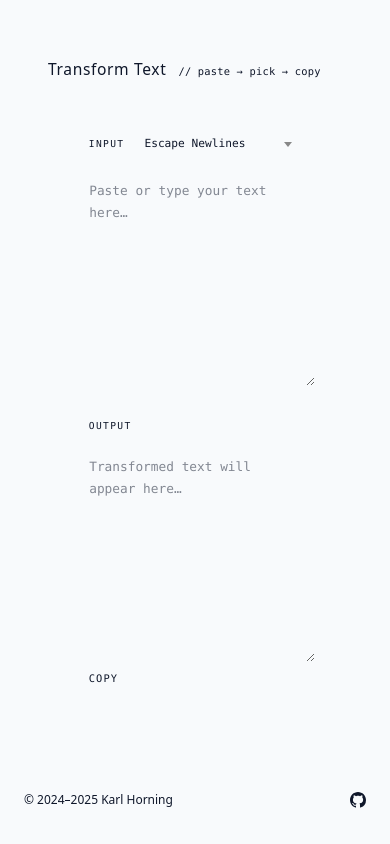
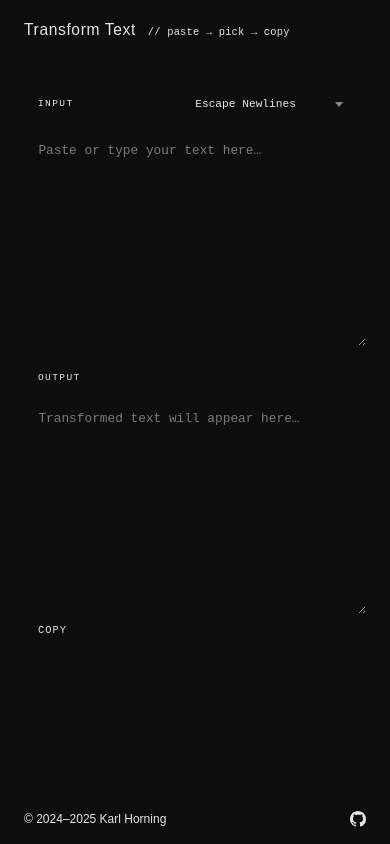
Before and after one commit to Karl-Horning/transform-text, a React (Vite) app: page / in a window 390 px wide. Built offline with nearby package versions, Linux system fonts and the light colour scheme.

Commit message:
feat: update styles
closes #47

```diff
--- a/index.html
+++ b/index.html
@@ -1,34 +1,6 @@
 <!doctype html>
-<html lang="en" class="light">
+<html lang="en">
     <head>
-        <!-- 1) Set the theme class ASAP (blocking, no async/defer) -->
-        <script>
-            (function () {
-                try {
-                    const stored = localStorage.getItem("theme");
-                    const prefersDark = window.matchMedia(
-                        "(prefers-color-scheme: dark)"
-                    ).matches;
-                    const dark = stored ? stored === "dark" : prefersDark;
-                    const c = document.documentElement.classList;
-                    if (dark) c.add("dark");
-                    else c.remove("dark");
-                } catch {}
-            })();
-        </script>
-
-        <!-- 2) Minimal fallback colours to prevent flash before Tailwind loads -->
-        <style>
-            html.dark body {
-                background: #0f172a;
-                color: #f1f5f9;
-            }
-            html:not(.dark) body {
-                background: #f8fafc;
-                color: #0f172a;
-            }
-        </style>
-
         <meta charset="UTF-8" />
         <link rel="icon" href="icons/icon-192.png" />
         <meta name="viewport" content="width=device-width, initial-scale=1.0" />
@@ -42,9 +14,7 @@
         <!-- manifest path relative to this page (resolves under /number-cards-pwa/) -->
         <link rel="manifest" href="manifest.webmanifest" />
     </head>
-    <body
-        class="night:bg-night-900 night:text-night-100 min-h-screen bg-white text-black transition-colors duration-300 dark:bg-gray-900 dark:text-white"
-    >
+    <body>
         <div id="root"></div>
         <script type="module" src="/src/main.tsx"></script>
     </body>
--- a/src/App.module.css
+++ b/src/App.module.css
@@ -1,68 +1,27 @@
 .app {
-  max-width: 1600px;
-  margin: 0 auto;
-  padding: 2.5rem 1.5rem 2rem;
     flex: 1;
     display: flex;
     flex-direction: column;
 }
 
-@media (min-width: 768px) {
-  .app {
-    padding: 3rem 2rem 2rem;
-  }
+.main {
+    position: relative;
+    z-index: 1;
+    flex: 1;
+    padding: 1.5rem;
+    max-width: 780px;
+    width: 100%;
+    margin: 0 auto;
+    display: flex;
+    flex-direction: column;
+    gap: 1rem;
 }
 
+@media (min-width: 640px) {
     .main {
-  flex: 1;
+        padding: 2rem 1.5rem;
+        gap: 1.25rem;
     }
-
-.top {
-  margin-bottom: 2rem;
-}
-
-@media (min-width: 1024px) {
-  .top {
-    display: flex;
-    align-items: flex-start;
-    gap: 2.5rem;
-  }
-}
-
-.topMain {
-  flex: 1;
-  min-width: 0;
-}
-
-.topAside {
-  display: none;
-}
-
-@media (min-width: 1024px) {
-  .topAside {
-    display: block;
-    flex-shrink: 0;
-    width: 16rem;
-  }
-}
-
-.header {
-  margin-bottom: 1.5rem;
-  text-align: center;
-}
-
-@media (min-width: 1024px) {
-  .header {
-    text-align: left;
-  }
-}
-
-.title {
-  font-size: 1.25rem;
-  font-weight: 500;
-  color: var(--color-text-primary);
-  letter-spacing: -0.02em;
-  margin: 0 0 0.25rem;
 }
 
 .subtitle {
--- a/src/App.tsx
+++ b/src/App.tsx
@@ -60,8 +60,7 @@ function App() {
             <SkipLink />
             <Header />
 
-            <main id="main-content" className="mx-auto max-w-6xl p-6 md:p-8">
-                <div className="mx-auto space-y-6">
+            <main id="main-content" className={styles.main}>
                 <InputPanel
                     value={input}
                     onChange={setInput}
@@ -74,7 +73,6 @@ function App() {
                     onCopy={handleCopy}
                     copyStatus={copyStatus}
                 />
-                </div>
             </main>
 
             <Footer />
--- a/src/components/Footer/Footer.module.css
+++ b/src/components/Footer/Footer.module.css
@@ -1,13 +1,19 @@
 .footer {
+  margin-top: 3rem;
+  border-top: 1px solid var(--color-border);
+  font-size: 0.75rem;
+  color: var(--color-text-muted);
+}
+
+.inner {
   display: flex;
   align-items: center;
   justify-content: space-between;
   gap: 1rem;
-  padding-top: 1.5rem;
-  margin-top: 3rem;
-  border-top: 1px solid var(--color-border);
-  font-size: 0.75rem;
-  color: var(--color-text-muted);
+  padding: 1rem 1.5rem;
+  margin: 0 auto;
+  max-width: 780px;
+  width: 100%;
 }
 
 .copyright {
--- a/src/components/Footer/Footer.tsx
+++ b/src/components/Footer/Footer.tsx
@@ -16,6 +16,7 @@ export function Footer() {
 
   return (
     <footer className={styles.footer}>
+      <div className={styles.inner}>
       <p className={styles.copyright}>
         © {yearDisplay}{" "}
         <a
@@ -44,6 +45,7 @@ export function Footer() {
           <path d="M8 0C3.58 0 0 3.58 0 8c0 3.54 2.29 6.53 5.47 7.59.4.07.55-.17.55-.38 0-.19-.01-.82-.01-1.49-2.01.37-2.53-.49-2.69-.94-.09-.23-.48-.94-.82-1.13-.28-.15-.68-.52-.01-.53.63-.01 1.08.58 1.23.82.72 1.21 1.87.87 2.33.66.07-.52.28-.87.51-1.07-1.78-.2-3.64-.89-3.64-3.95 0-.87.31-1.59.82-2.15-.08-.2-.36-1.02.08-2.12 0 0 .67-.21 2.2.82.64-.18 1.32-.27 2-.27.68 0 1.36.09 2 .27 1.53-1.04 2.2-.82 2.2-.82.44 1.1.16 1.92.08 2.12.51.56.82 1.27.82 2.15 0 3.07-1.87 3.75-3.65 3.95.29.25.54.73.54 1.48 0 1.07-.01 1.93-.01 2.2 0 .21.15.46.55.38A8.013 8.013 0 0016 8c0-4.42-3.58-8-8-8z" />
         </svg>
       </a>
+      </div>
     </footer>
   );
 }
--- a/src/components/Header/Header.module.css
+++ b/src/components/Header/Header.module.css
@@ -1,11 +1,17 @@
 .header {
     position: relative;
     z-index: 1;
+    border-bottom: 1px solid var(--color-border);
+}
+
+.inner {
     display: flex;
     align-items: baseline;
     gap: 0.75rem;
     padding: 1.1rem 1.5rem;
-    border-bottom: 1px solid var(--color-border);
+    max-width: 780px;
+    width: 100%;
+    margin: 0 auto;
 }
 
 .title {
--- a/src/components/Header/Header.tsx
+++ b/src/components/Header/Header.tsx
@@ -9,10 +9,12 @@ import styles from "./Header.module.css";
 export function Header() {
     return (
         <header className={styles.header}>
-            <h1 className={styles.title}>{SITE_TITLE}</h1>
-            <span className={styles.tagline} aria-hidden="true">
-                {SITE_TAGLINE}
-            </span>
+            <div className={styles.inner}>
+                <h1 className={styles.title}>{SITE_TITLE}</h1>
+                <span className={styles.tagline} aria-hidden="true">
+                    {SITE_TAGLINE}
+                </span>
+            </div>
         </header>
     );
 }
--- a/src/index.css
+++ b/src/index.css
@@ -1,2 +1,50 @@
 @import "tailwindcss";
-@custom-variant dark (&:where(.dark, .dark *));
+
+@theme {
+    --font-ui:   "Iowan Old Style", "Palatino Linotype", Georgia, serif;
+    --font-sans: "DM Sans", sans-serif;
+    --font-mono: "JetBrains Mono", monospace;
+
+    --color-surface: #0d0d0d;
+    --color-canvas: #141414;
+    --color-canvas-raised: #1b1b1b;
+    --color-border: #272727;
+    --color-border-subtle: #1e1e1e;
+    --color-border-active: #404040;
+
+    --color-text-primary: #e5e5e5;
+    --color-text-secondary: #a0a0a0;
+    --color-text-muted: #888888;
+
+    --color-accent: #e8944a;
+    --color-code-name: #4ade80;
+    --color-code-numeric: #94a3b8;
+}
+
+*,
+*::before,
+*::after {
+    box-sizing: border-box;
+}
+
+html {
+    color-scheme: dark;
+}
+
+body {
+    background-color: var(--color-surface);
+    color: var(--color-text-primary);
+    font-family: var(--font-sans);
+    margin: 0;
+    min-height: 100dvh;
+    display: flex;
+    flex-direction: column;
+    -webkit-font-smoothing: antialiased;
+    -moz-osx-font-smoothing: grayscale;
+}
+
+#root {
+    flex: 1;
+    display: flex;
+    flex-direction: column;
+}
```
Also changed, not shown: src/App.css (deleted). Lines whose indentation alone changed are shown as unchanged.
